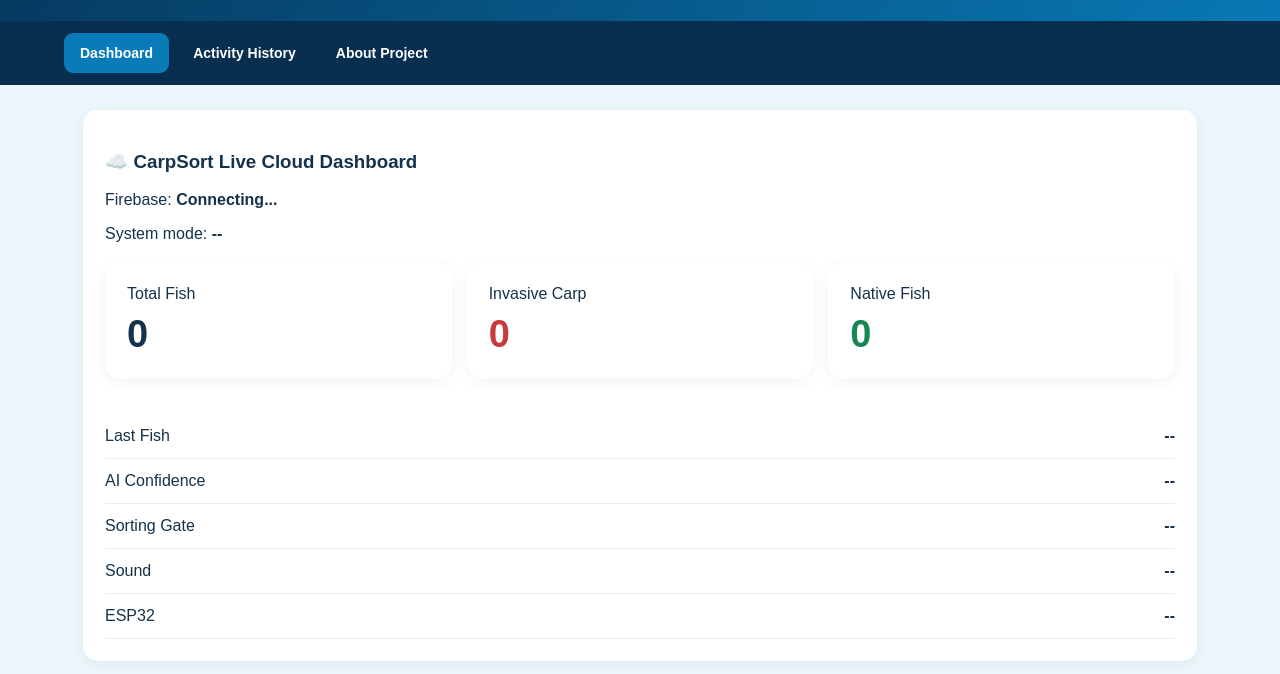
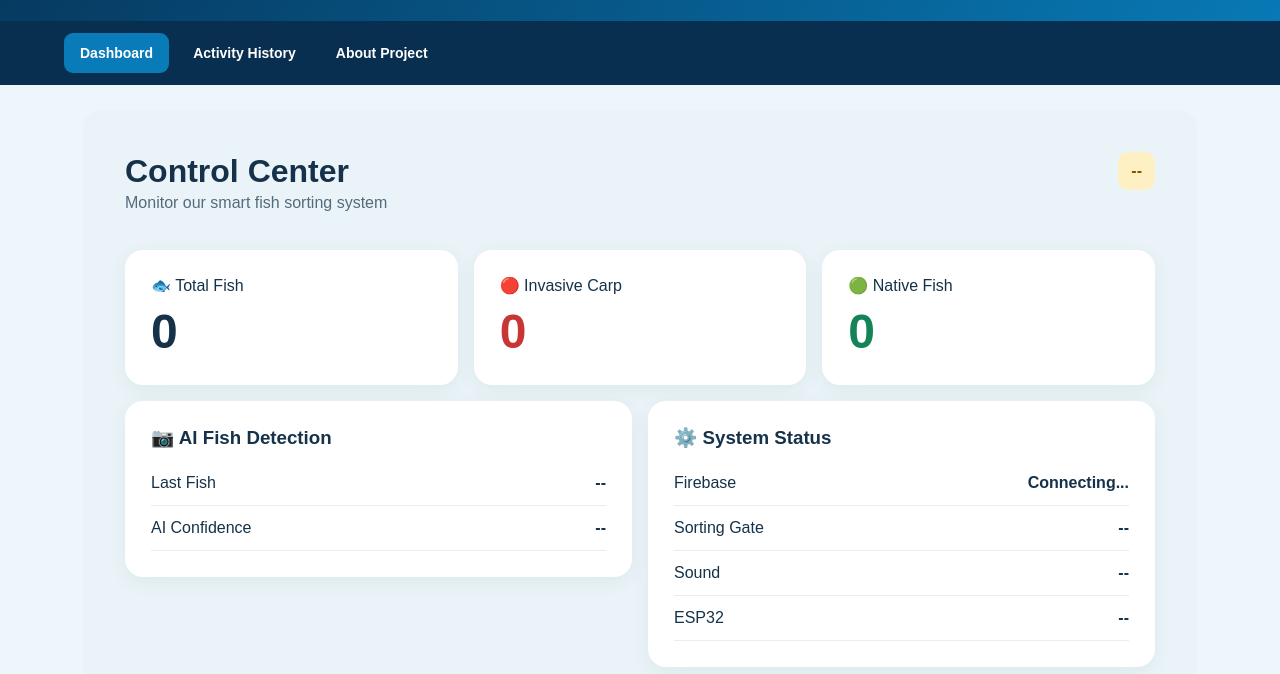
Before and after one commit to prabhudesai-pranita/NGI-BioGlow-CarpCorral-App, a plain HTML site: page index.html in a window 1280 px wide. Shown: the part 80-754 px from the top of the page. Drawn offline with Linux system fonts and the light colour scheme; no server answers.

Commit message:
Removed the demo buttons

```diff
--- a/index.html
+++ b/index.html
@@ -1,4 +1,3 @@
-
 <!DOCTYPE html>
 <html lang="en">
 <head>
@@ -26,6 +25,108 @@
 
   <script type="module" src="./firebase.js"></script>
 
+  <style>
+    .firebase-center {
+      background: #eaf4f8;
+      color: #15324a;
+      border-radius: 18px;
+      padding: clamp(16px, 3.3vw, 42px);
+      margin-bottom: 32px;
+    }
+
+    .firebase-center .firebase-heading {
+      display: flex;
+      align-items: flex-start;
+      justify-content: space-between;
+      flex-wrap: wrap;
+      gap: 12px 24px;
+      margin-bottom: clamp(22px, 4vw, 38px);
+    }
+
+    .firebase-center .firebase-heading h2 {
+      margin: 0 0 4px;
+      font-size: clamp(1.55rem, 3vw, 2rem);
+      line-height: 1.2;
+      color: inherit;
+    }
+
+    .firebase-center .firebase-heading p {
+      margin: 0;
+      color: #546b7d;
+    }
+
+    .firebase-center .firebase-mode {
+      display: inline-block;
+      border-radius: 10px;
+      padding: 10px 13px;
+      background: #fff0c3;
+      color: #865600;
+      font-weight: 700;
+      text-transform: uppercase;
+    }
+
+    .firebase-center .firebase-stats,
+    .firebase-center .firebase-details {
+      display: grid;
+      gap: 16px;
+      grid-template-columns: repeat(3, minmax(0, 1fr));
+    }
+
+    .firebase-center .firebase-details {
+      margin-top: 16px;
+      grid-template-columns: repeat(2, minmax(0, 1fr));
+      align-items: start;
+    }
+
+    .firebase-center .firebase-card {
+      min-width: 0;
+      padding: clamp(16px, 2.6vw, 26px);
+      border-radius: 18px;
+      background: #fff;
+      box-shadow: 0 5px 20px rgba(21, 50, 74, 0.06);
+    }
+
+    .firebase-center .firebase-card h3 {
+      margin: 0 0 12px;
+      color: inherit;
+    }
+
+    .firebase-center .firebase-stat strong {
+      display: block;
+      margin-top: 11px;
+      font-size: clamp(2rem, 4vw, 3rem);
+      line-height: 1.1;
+      font-variant-numeric: tabular-nums;
+      overflow-wrap: anywhere;
+    }
+
+    .firebase-center .firebase-carp strong { color: #c73535; }
+    .firebase-center .firebase-native strong { color: #148457; }
+
+    .firebase-center #liveFishCapture { margin: 0 0 14px; }
+    .firebase-center #liveFishCapture[hidden] { display: none; }
+
+    .firebase-center #liveFishPhoto {
+      display: block;
+      width: 100%;
+      max-width: 420px;
+      height: auto;
+      border-radius: 10px;
+    }
+
+    .firebase-center figcaption {
+      margin-top: 6px;
+      color: #546b7d;
+      font-size: 0.875rem;
+    }
+
+    @media (max-width: 640px) {
+      .firebase-center .firebase-stats,
+      .firebase-center .firebase-details {
+        grid-template-columns: minmax(0, 1fr);
+      }
+    }
+  </style>
 </head>
 <body>
   <header>
@@ -51,86 +152,73 @@
   <main>
     <section id="dashboard" class="page active">
 
-    <article class="card">
-    <h3>☁️ CarpSort Live Cloud Dashboard</h3>
-
-    <p>
-        Firebase:
-        <strong id="firebaseStatus">Connecting...</strong>
-    </p>
-
-    <p>
-        System mode:
-        <strong id="liveMode">--</strong>
-    </p>
-
-    <div class="stats">
-        <div class="card stat">
-        <span>Total Fish</span>
-        <strong id="liveTotalCount">0</strong>
+      <section class="firebase-center" aria-labelledby="firebase-title">
+        <div class="firebase-heading">
+          <div>
+            <h2 id="firebase-title">Control Center</h2>
+            <p>Monitor our smart fish sorting system</p>
+          </div>
+          <span class="firebase-mode" id="liveMode" aria-label="System mode">--</span>
         </div>
 
-        <div class="card stat invasive">
-        <span>Invasive Carp</span>
+        <div class="firebase-stats">
+          <article class="firebase-card firebase-stat">
+            <span>🐟 Total Fish</span>
+            <strong id="liveTotalCount">0</strong>
+          </article>
+          <article class="firebase-card firebase-stat firebase-carp">
+            <span>🔴 Invasive Carp</span>
             <strong id="liveCarpCount">0</strong>
+          </article>
+          <article class="firebase-card firebase-stat firebase-native">
+            <span>🟢 Native Fish</span>
+            <strong id="liveNativeCount">0</strong>
+          </article>
         </div>
 
-        <div class="card stat native">
-        <span>Native Fish</span>
-        <strong id="liveNativeCount">0</strong>
-        </div>
-    </div>
-
+        <div class="firebase-details">
+          <article class="firebase-card">
+            <h3>📷 AI Fish Detection</h3>
             <figure id="liveFishCapture" hidden>
-      <img
-        id="liveFishPhoto"
-        alt="Webcam snapshot from the latest accepted fish detection"
-        style="display: block; width: 100%; max-width: 420px;
-              height: auto; border-radius: 10px;"
-      >
+              <img id="liveFishPhoto"
+                   alt="Webcam snapshot from the latest accepted fish detection">
               <figcaption>Latest fish detection</figcaption>
-    </figure>
-
-    <figure id="liveFishCapture" hidden>
-      <img
-        id="liveFishPhoto"
-        alt="Webcam snapshot of the latest detected carp"
-        style="display: block; width: 100%; max-width: 420px;
-              height: auto; border-radius: 10px;"
-      >
-      <figcaption>Latest carp detection</figcaption>
             </figure>
             <div class="status-line">
               <span>Last Fish</span>
               <strong id="liveFishName">--</strong>
             </div>
-
             <div class="status-line">
               <span>AI Confidence</span>
               <strong id="liveConfidence">--</strong>
             </div>
-
+          </article>
+          <article class="firebase-card">
+            <h3>⚙️ System Status</h3>
+            <div class="status-line">
+              <span>Firebase</span>
+              <strong id="firebaseStatus">Connecting...</strong>
+            </div>
             <div class="status-line">
               <span>Sorting Gate</span>
               <strong id="liveGateStatus">--</strong>
             </div>
-
             <div class="status-line">
               <span>Sound</span>
               <strong id="liveSoundStatus">--</strong>
             </div>
-
             <div class="status-line">
               <span>ESP32</span>
               <strong id="liveDeviceStatus">--</strong>
             </div>
           </article>
+        </div>
+      </section>
 
-
-
+      <div hidden>
         <div class="heading">
           <div>
-          <h2>Control Center</h2>
+            <h2>Demo Control Center</h2>
             <p>Monitor our smart fish sorting system</p>
           </div>
           <span class="demo-label">DEMO MODE</span>
@@ -206,6 +294,7 @@
               </button>
             </div>
           </article>
+        </div>
       </div>
 
       <article class="card">
@@ -315,11 +404,6 @@
             Firebase.
           </li>
           <li>
-            <strong>Demo Control Center.</strong> Try simulated invasive carp,
-            native fish, and unknown detections to see how the dashboard
-            responds.
-          </li>
-          <li>
             <strong>Activity History.</strong> Review detection events and
             download the history as a CSV file.
           </li>
```
Lines whose indentation alone changed are shown as unchanged.
